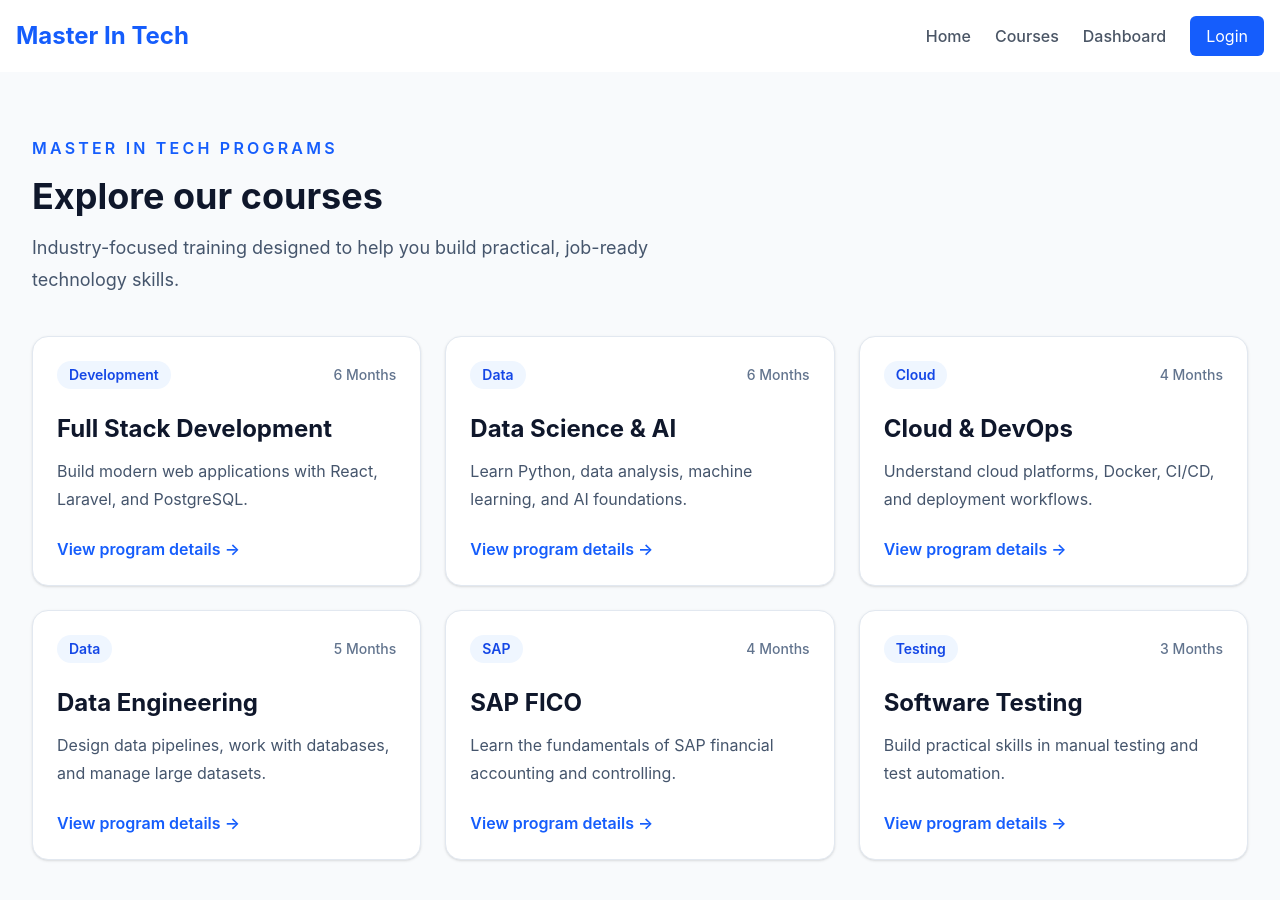
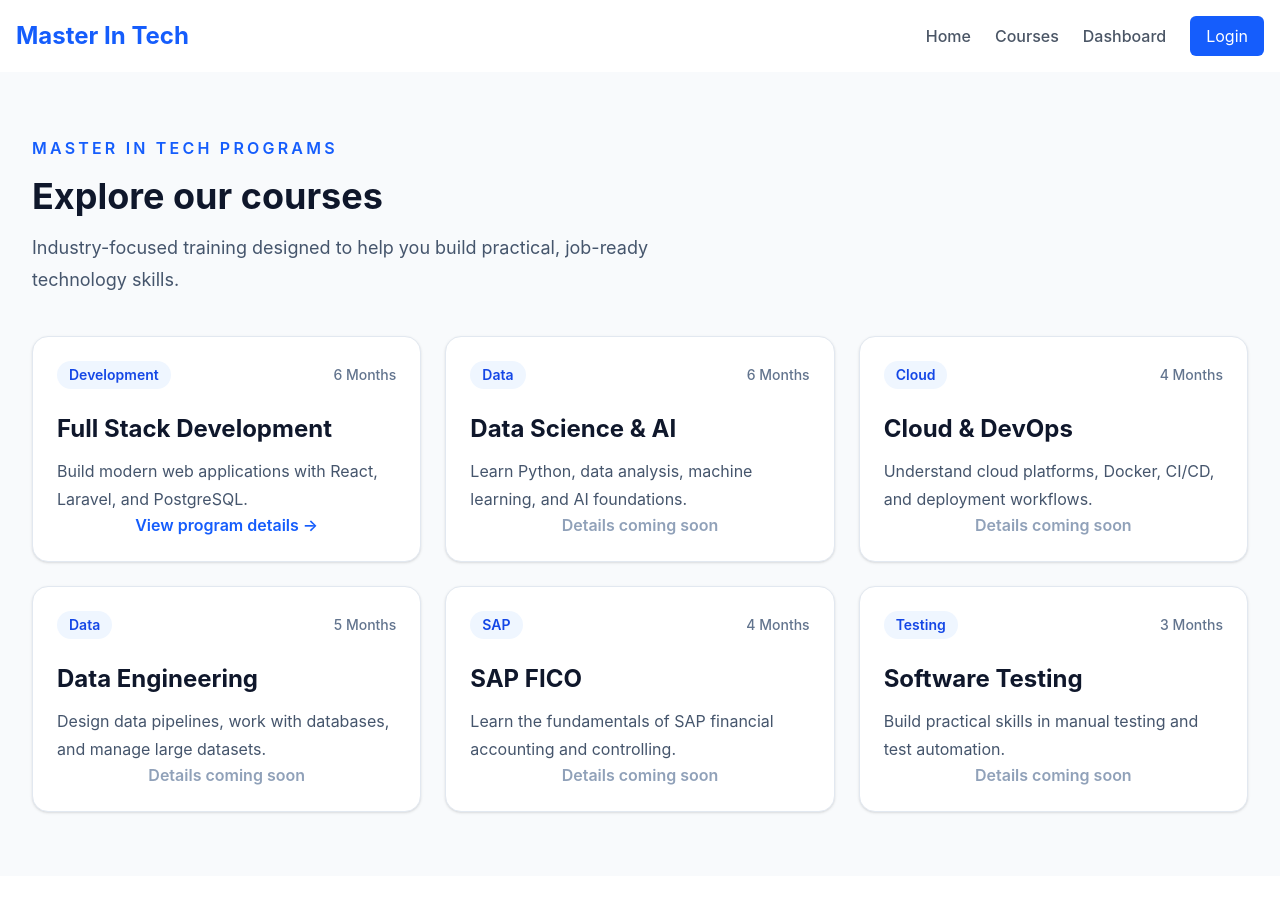
Before and after one commit to Venkatesh9347/master-in-tech, a React (Vite) app in the folder frontend/: page /courses in a window 1280 px wide. Shown: the top 900 px of the page. After the commit the page ends 876 px from the top, so only its background shows below. Built offline with nearby package versions, Linux system fonts and the light colour scheme.

Commit message:
feat: link Full Stack course to details page

```diff
--- a/frontend/src/pages/Courses.tsx
+++ b/frontend/src/pages/Courses.tsx
@@ -1,3 +1,4 @@
+import { Link } from 'react-router-dom'
 const courses = [
   {
     title: 'Full Stack Development',
@@ -78,11 +79,19 @@ export default function Courses() {
                 {course.description}
               </p>
 
-              <button
-                type="button"
-                className="mt-6 w-fit font-semibold text-blue-600 transition hover:text-blue-800"
-              >
-                View program details →
+              <button>
+               {course.title === 'Full Stack Development' ? (
+  <Link
+    to="/courses/full-stack-development"
+    className="mt-6 w-fit font-semibold text-blue-600 transition hover:text-blue-800"
+  >
+    View program details →
+  </Link>
+) : (
+  <span className="mt-6 w-fit font-semibold text-slate-400">
+    Details coming soon
+  </span>
+)}
               </button>
             </article>
           ))}
```
